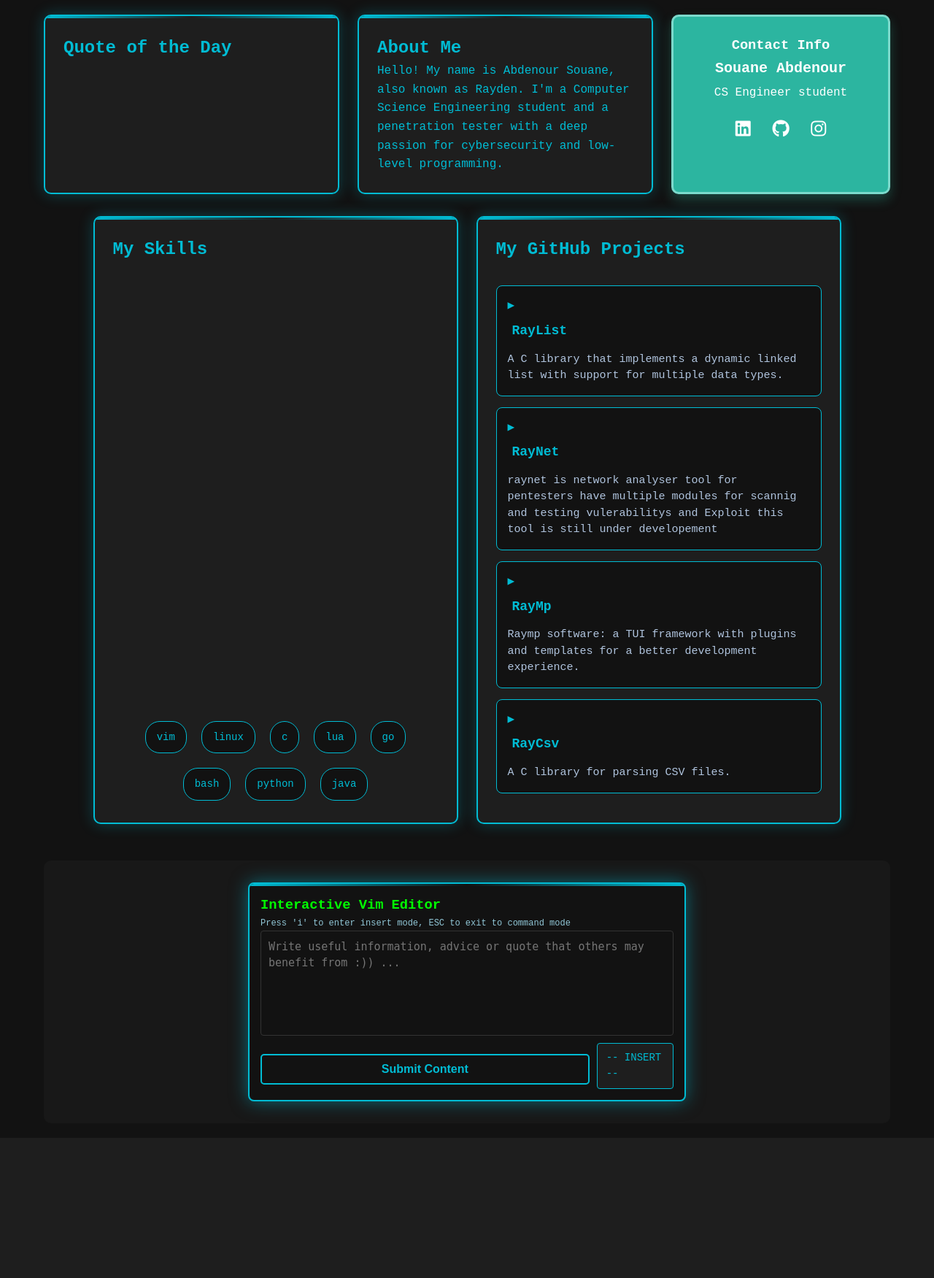
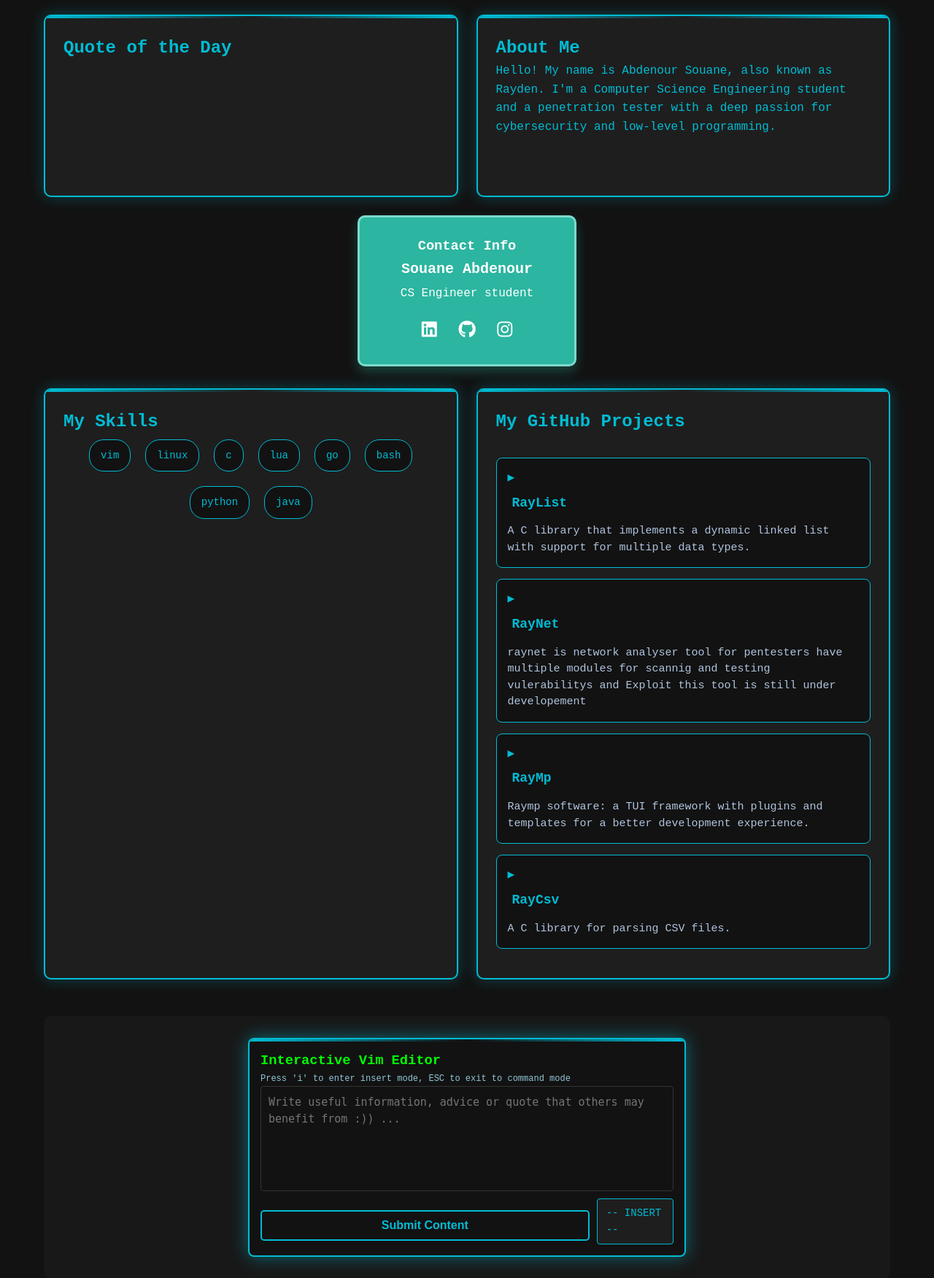
Before and after one commit to abdorayden/PortFolio, a Flask app: page / in a window 1280 px wide. Shown: the part 220-1971 px from the top of the page at 73% size. Before the commit the page ends 1739 px from the top, so only its background shows below. Run offline with Flask 3, Linux system fonts and the light colour scheme.

Commit message:
trying to fix the box size of skills

```diff
--- a/static/css/styles.css
+++ b/static/css/styles.css
@@ -107,16 +107,22 @@
 	border: 2px solid #00bcd4;
 	border-radius: 10px;
 	padding: 25px;
-	flex: 1 1 calc(33% - 25px);
+	flex: 1 1 calc(50% - 25px);
 	min-width: 300px;
-	max-width: 500px;
+	max-width: 600px;
 	display: flex;
 	flex-direction: column;
-	justify-content: space-between;
+	justify-content: flex-start;
 	box-shadow: 0px 0px 20px rgba(0, 188, 212, 0.3);
 	transition: all 0.3s ease;
 	position: relative;
 	overflow: hidden;
+	min-height: 250px;
+}
+
+.card.skills-card {
+	min-height: unset;
+	padding-bottom: 15px;
 }
 
 .card::before {
@@ -134,16 +140,17 @@
 	border: 2px solid #00bcd4;
 	border-radius: 10px;
 	padding: 25px;
-	flex: 1 1 calc(33% - 25px);
+	flex: 1 1 calc(50% - 25px);
 	min-width: 300px;
-	max-width: 500px;
+	max-width: 600px;
 	display: flex;
 	flex-direction: column;
-	justify-content: space-between;
+	justify-content: flex-start;
 	box-shadow: 0px 0px 20px rgba(0, 188, 212, 0.3);
 	transition: all 0.3s ease;
 	position: relative;
 	overflow: hidden;
+	min-height: 250px;
 }
 
 .quote::before {
@@ -429,7 +436,7 @@
 	text-decoration: none;
 }
 
-@media (max-width: 1100px) {
+@media (max-width: 1200px) {
 	.card, .quote {
 		flex: 1 1 calc(50% - 25px);
 	}
@@ -449,6 +456,7 @@
 	.card, .quote {
 		flex: 1 1 100%;
 		min-width: unset;
+		max-width: 100%;
 	}
 
 	nav {
--- a/templates/index.html
+++ b/templates/index.html
@@ -87,7 +87,7 @@
 				</div>
 
 				<div class="row">
-					<section id="skills" class="card" aria-labelledby="skills-heading">
+					<section id="skills" class="card skills-card" aria-labelledby="skills-heading">
 						<h2 id="skills-heading">My Skills</h2>
 						<ul class="skills" aria-label="Programming languages and technologies">
 							<li>vim</li>
```
